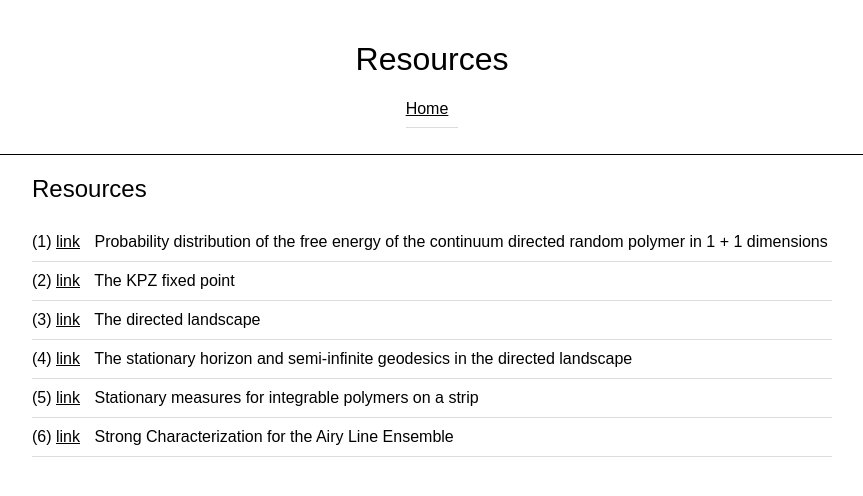
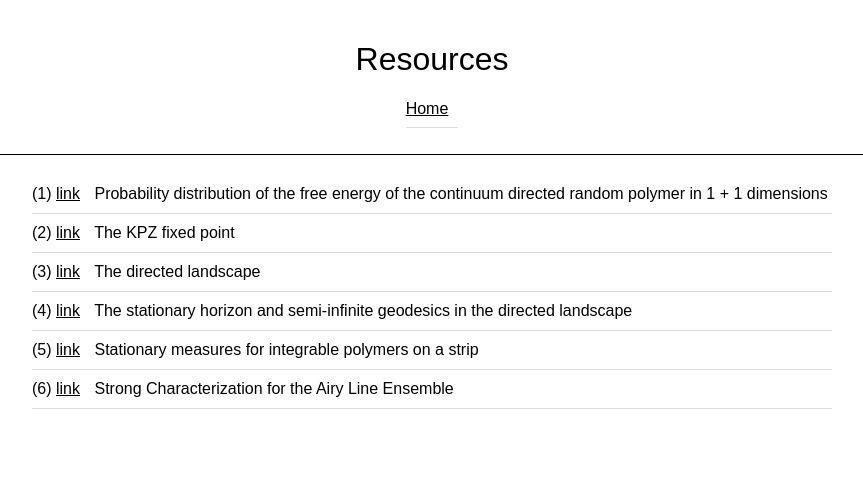
Before and after one commit to KUprob/kuprob.github.io, a plain HTML site: page resources.html in a window 1280 px wide. Shown: the whole page, without its empty margins (208-1071 px from the left). Drawn offline with nearby package versions, Linux system fonts and the light colour scheme.

Commit message:
Update resources.html

```diff
--- a/resources.html
+++ b/resources.html
@@ -83,7 +83,6 @@
 
     <main>
         <section id="resources">
-            <h2>Resources</h2>
             <ul id="resource-list">
                 <li onclick="toggleAbstract('abstract1')">
                     (1) <a href="https://onlinelibrary.wiley.com/doi/abs/10.1002/cpa.20347" target="_blank">link</a>
```
